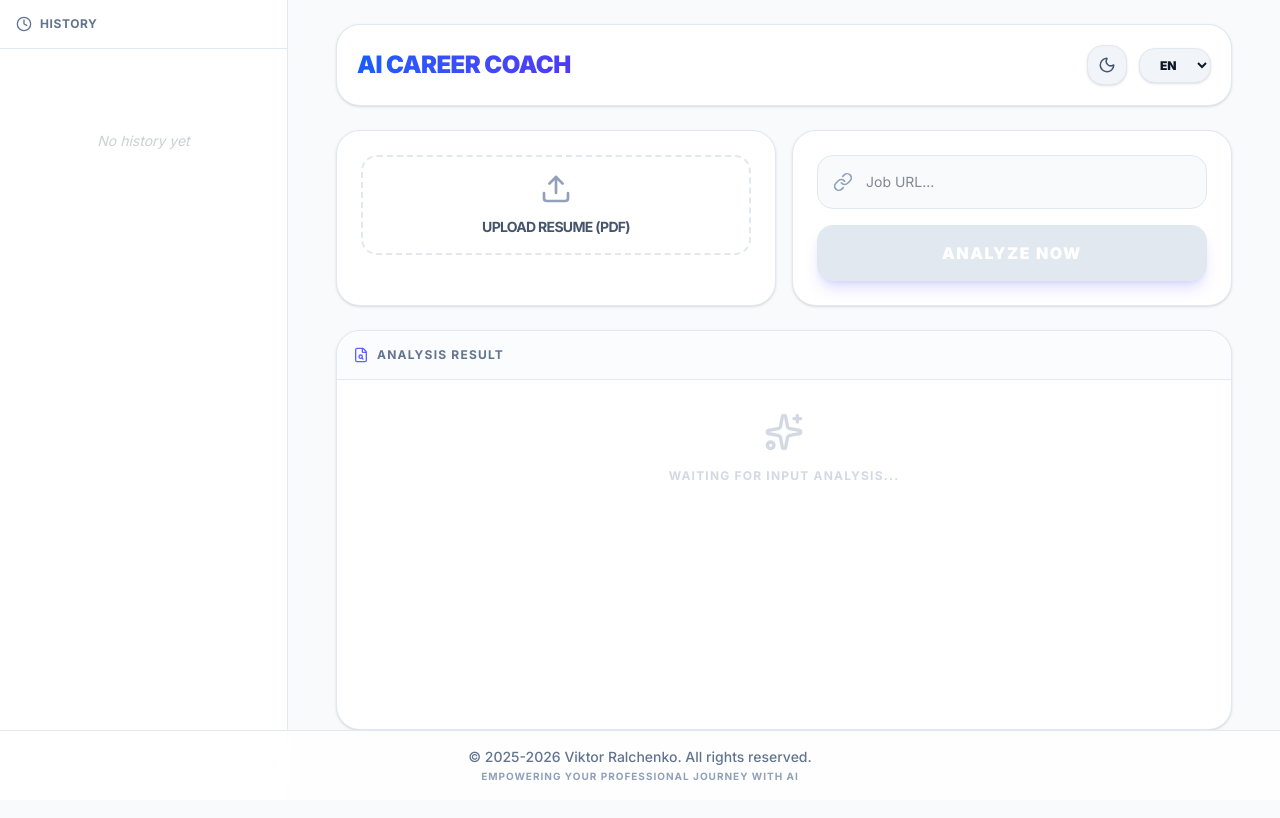
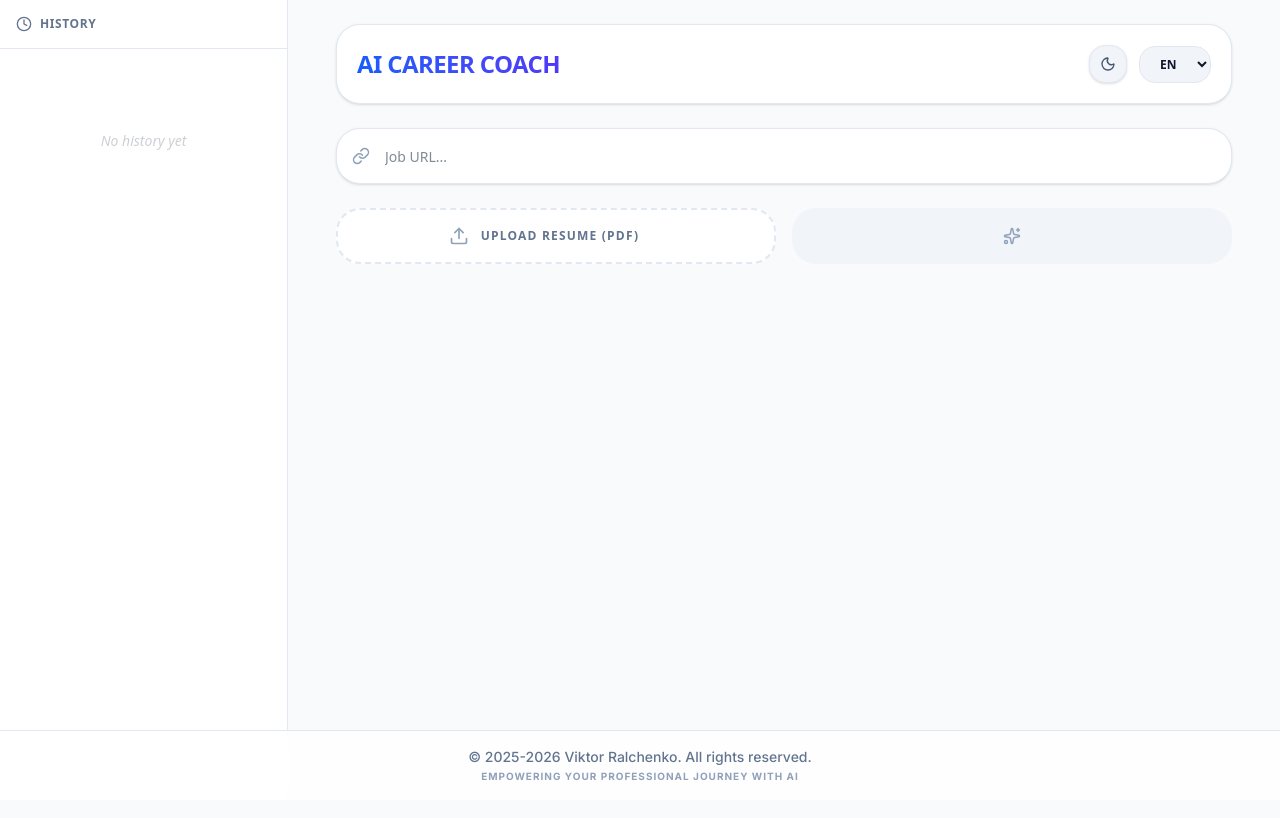
Before and after one commit to vralchenko/ai-career-coach, a Next.js app: page / in a window 1280 px wide. Shown: the top 818 px of the page. Built offline with nearby package versions, Linux system fonts and the light colour scheme.

Commit message:
fix: resolve TS2322 ref type conflict and restore input clear buttons

```diff
--- a/src/app/page.tsx
+++ b/src/app/page.tsx
@@ -7,12 +7,13 @@ import { InputSection } from '@/components/InputSection';
 import { OutputArea } from '@/components/OutputArea';
 import { useTranslation } from '@/hooks/useTranslation';
 import RobotIcon from '../components/RobotIcon';
-import { Sun, Moon, CheckCircle, Loader2 } from 'lucide-react';
+import { Sun, Moon, CheckCircle, Menu, X } from 'lucide-react';
 
 export default function Home() {
   const { t, lang, setLang } = useTranslation();
   const { theme, setTheme } = useTheme();
   const [mounted, setMounted] = useState(false);
+  const [isSidebarOpen, setIsSidebarOpen] = useState(false);
   const [file, setFile] = useState<File | null>(null);
   const [jobUrl, setJobUrl] = useState('');
   const [report, setReport] = useState('');
@@ -40,32 +41,27 @@ export default function Home() {
 
   const handleDownloadPdf = async () => {
     if (!report || pdfLoading) return;
-
     setPdfLoading(true);
-
     try {
       const response = await fetch('/api/pdf', {
         method: 'POST',
         headers: { 'Content-Type': 'application/json' },
         body: JSON.stringify({ html: report, lang }),
       });
-
-      if (!response.ok) return;
-
+      if (response.ok) {
         const blob = await response.blob();
         const url = window.URL.createObjectURL(blob);
         const a = document.createElement('a');
         a.href = url;
-
         const metaMatch = report.match(/COMPANY:\s*(.*?)\s*\|\s*POSITION:\s*(.*)$/m);
         a.download = metaMatch
             ? `${metaMatch[1]}_${metaMatch[2]}.pdf`.replace(/\s+/g, '_')
             : 'Analysis_Report.pdf';
-
         document.body.appendChild(a);
         a.click();
         window.URL.revokeObjectURL(url);
         a.remove();
+      }
     } catch (e) {
       console.error(e);
     } finally {
@@ -77,19 +73,14 @@ export default function Home() {
     if (!file || !jobUrl) return;
     setLoading(true);
     setReport('');
-
     const formData = new FormData();
     formData.append('resume', file);
     formData.append('jobUrl', jobUrl);
     formData.append('language', lang);
 
     try {
-      const res = await fetch('/api/analyze', {
-        method: 'POST',
-        body: formData
-      });
-
-      if (!res.ok) throw new Error('Failed to start analysis');
+      const res = await fetch('/api/analyze', { method: 'POST', body: formData });
+      if (!res.ok) return;
 
       const reader = res.body?.getReader();
       const decoder = new TextDecoder();
@@ -100,52 +91,39 @@ export default function Home() {
         while (true) {
           const { value, done } = await reader.read();
           if (done) break;
-
           buffer += decoder.decode(value, { stream: true });
           const lines = buffer.split('\n');
           buffer = lines.pop() || '';
-
           for (const line of lines) {
             const trimmedLine = line.trim();
             if (!trimmedLine || trimmedLine === 'data: [DONE]') continue;
-
             if (trimmedLine.startsWith('data: ')) {
               try {
                 const jsonString = trimmedLine.replace('data: ', '');
                 const data = JSON.parse(jsonString);
                 const content = data.choices[0]?.delta?.content || "";
-
                 fullText += content;
                 setReport(fullText);
-
                 if (scrollRef.current) {
                   scrollRef.current.scrollTop = scrollRef.current.scrollHeight;
                 }
               } catch (e) {
-                console.warn("Incomplete JSON chunk detected", e);
+                console.warn("Stream error", e);
               }
             }
           }
         }
 
         const metaMatch = fullText.match(/COMPANY:\s*(.*?)\s*\|\s*POSITION:\s*(.*)$/m);
-        const historyTitle = metaMatch
-            ? `${metaMatch[1]} - ${metaMatch[2]}`
-            : t.analysisReportTitle;
-
         const historyItem = {
           id: Date.now(),
           date: new Date().toLocaleString(),
-          title: historyTitle.toUpperCase(),
+          title: metaMatch ? `${metaMatch[1]} - ${metaMatch[2]}`.toUpperCase() : t.analysisReportTitle,
           url: jobUrl,
           report: fullText
         };
-
         const existing = JSON.parse(localStorage.getItem('analysis_history') || '[]');
-        localStorage.setItem(
-            'analysis_history',
-            JSON.stringify([historyItem, ...existing].slice(0, 20))
-        );
+        localStorage.setItem('analysis_history', JSON.stringify([historyItem, ...existing].slice(0, 20)));
         window.dispatchEvent(new Event('history_updated'));
       }
     } catch (e) {
@@ -158,45 +136,58 @@ export default function Home() {
   if (!mounted) return null;
 
   return (
-      <div className="flex h-screen bg-slate-50 dark:bg-[#08080a] transition-colors overflow-hidden relative">
-        <Sidebar t={t} onSelect={(rep, url) => { setReport(rep); setJobUrl(url); }} />
+      <div className="flex h-screen bg-slate-50 dark:bg-[#08080a] overflow-hidden relative font-sans">
+        <div className={`
+          fixed inset-0 z-50 lg:relative lg:inset-auto lg:flex
+          ${isSidebarOpen ? 'translate-x-0' : '-translate-x-full lg:translate-x-0'}
+          transition-transform duration-300 ease-in-out
+        `}>
+          <Sidebar t={t} onSelect={(rep, url) => { setReport(rep); setJobUrl(url); setIsSidebarOpen(false); }} />
+          {isSidebarOpen && (
+              <button
+                  onClick={() => setIsSidebarOpen(false)}
+                  className="absolute top-4 right-4 p-2 bg-white dark:bg-[#111114] rounded-full lg:hidden shadow-lg border dark:border-slate-800"
+              >
+                <X size={24} />
+              </button>
+          )}
+        </div>
 
         {copied && (
-            <div className="fixed top-24 left-1/2 -translate-x-1/2 z-[100] bg-emerald-500 text-white px-4 py-2 rounded-full shadow-lg flex items-center gap-2 animate-in fade-in slide-in-from-top-4 duration-300">
-              <CheckCircle size={16} />
-              <span className="text-xs font-bold uppercase tracking-widest">{t.copied}</span>
+            <div className="fixed top-4 lg:top-24 left-1/2 -translate-x-1/2 z-[100] bg-emerald-500 text-white px-4 py-2 rounded-full shadow-lg flex items-center gap-2 animate-in fade-in slide-in-from-top-4 duration-300">
+              <CheckCircle size={14} />
+              <span className="text-[10px] lg:text-xs font-bold uppercase">{t.copied}</span>
             </div>
         )}
 
-        {pdfLoading && (
-            <div className="fixed top-24 left-1/2 -translate-x-1/2 z-[100] bg-indigo-600 text-white px-6 py-3 rounded-full shadow-xl flex items-center gap-3 animate-in fade-in slide-in-from-top-4 duration-300 border border-white/20 backdrop-blur-sm">
-              <Loader2 size={18} className="animate-spin" />
-              <span className="text-xs font-black uppercase tracking-widest">Generating PDF...</span>
-            </div>
-        )}
-
-        <main className="flex-1 overflow-y-auto p-6 custom-scrollbar">
-          <div className="max-w-4xl mx-auto flex flex-col gap-6">
-            <header className="flex justify-between items-center bg-white dark:bg-[#111114] p-5 rounded-3xl border border-slate-200 dark:border-slate-800 shadow-sm">
-              <div className="flex items-center gap-4">
-                <h1 className="text-2xl font-black bg-linear-to-r from-blue-600 to-indigo-600 bg-clip-text text-transparent uppercase tracking-tight leading-none">
+        <main className="flex-1 overflow-y-auto p-3 lg:p-6 custom-scrollbar relative">
+          <div className="max-w-4xl mx-auto flex flex-col gap-4 lg:gap-6">
+            <header className="flex justify-between items-center bg-white dark:bg-[#111114] p-3 lg:p-5 rounded-2xl lg:rounded-3xl border border-slate-200 dark:border-slate-800 shadow-sm">
+              <div className="flex items-center gap-2 lg:gap-4">
+                <button
+                    onClick={() => setIsSidebarOpen(true)}
+                    className="p-2 lg:hidden text-slate-600 dark:text-slate-400"
+                >
+                  <Menu size={20} />
+                </button>
+                <h1 className="text-base lg:text-2xl font-black bg-gradient-to-r from-blue-600 to-indigo-600 bg-clip-text text-transparent uppercase tracking-tight leading-none">
                   {t.brandName}
                 </h1>
-                {loading && <RobotIcon className="w-8 h-8 text-indigo-500 animate-spin" />}
+                {loading && <RobotIcon className="w-6 h-6 lg:w-8 lg:h-8 text-indigo-500 animate-spin" />}
               </div>
 
-              <div className="flex items-center gap-3">
+              <div className="flex items-center gap-2 lg:gap-3">
                 <button
                     onClick={() => setTheme(theme === 'dark' ? 'light' : 'dark')}
-                    className="p-2.5 rounded-2xl bg-slate-100 dark:bg-[#1a1a20] border border-slate-200 dark:border-slate-700 text-slate-600 dark:text-yellow-400 hover:scale-110 transition-all shadow-sm"
+                    className="p-2 lg:p-2.5 rounded-xl lg:rounded-2xl bg-slate-100 dark:bg-[#1a1a20] border border-slate-200 dark:border-slate-700 text-slate-600 dark:text-yellow-400 shadow-sm hover:scale-105 transition-transform"
                 >
-                  {theme === 'dark' ? <Sun size={18} /> : <Moon size={18} />}
+                  {theme === 'dark' ? <Sun size={16} /> : <Moon size={16} />}
                 </button>
 
                 <select
                     value={lang}
                     onChange={(e) => setLang(e.target.value)}
-                    className="bg-slate-100 dark:bg-[#1a1a20] border border-slate-200 dark:border-slate-700 px-4 py-2 rounded-2xl text-xs font-black uppercase text-slate-900 dark:text-white cursor-pointer hover:border-indigo-500 shadow-sm transition-all outline-none"
+                    className="bg-slate-100 dark:bg-[#1a1a20] border border-slate-200 dark:border-slate-700 px-2 lg:px-4 py-1.5 lg:py-2 rounded-xl lg:rounded-2xl text-[10px] lg:text-xs font-black uppercase text-slate-900 dark:text-white outline-none cursor-pointer"
                 >
                   {['en', 'de', 'es', 'ru', 'uk'].map(l => (
                       <option key={l} value={l}>{l.toUpperCase()}</option>
--- a/src/components/InputSection.tsx
+++ b/src/components/InputSection.tsx
@@ -1,5 +1,6 @@
-import React from 'react';
-import { Upload, Link as LinkIcon, X, FileText } from 'lucide-react';
+'use client';
+
+import { Upload, Link as LinkIcon, Sparkles, X } from 'lucide-react';
 
 interface InputSectionProps {
     file: File | null;
@@ -11,50 +12,58 @@ interface InputSectionProps {
     t: any;
 }
 
-export const InputSection: React.FC<InputSectionProps> = ({
-                                                              file, setFile, jobUrl, setJobUrl, loading, onStart, t
-                                                          }) => {
+export function InputSection({ file, setFile, jobUrl, setJobUrl, loading, onStart, t }: InputSectionProps) {
     return (
-        <div className="grid grid-cols-1 md:grid-cols-2 gap-4">
-            <div className="bg-white dark:bg-[#111114] p-6 rounded-3xl border border-slate-200 dark:border-slate-800 shadow-sm relative group overflow-hidden">
-                {file && (
+        <section className="flex flex-col gap-4 lg:gap-6">
+            <div className="relative w-full group">
+                <div className="absolute inset-y-0 left-0 pl-4 flex items-center pointer-events-none text-slate-400">
+                    <LinkIcon size={18} />
+                </div>
+                <input
+                    type="text"
+                    placeholder={t.jobUrlPlaceholder}
+                    value={jobUrl}
+                    onChange={(e) => setJobUrl(e.target.value)}
+                    className="w-full h-14 bg-white dark:bg-[#111114] border border-slate-200 dark:border-slate-800 rounded-2xl lg:rounded-3xl pl-12 pr-12 text-sm focus:ring-2 focus:ring-indigo-500 outline-none transition-all dark:text-white shadow-sm"
+                />
+                {jobUrl && (
                     <button
-                        onClick={(e) => { e.stopPropagation(); setFile(null); }}
-                        className="absolute top-4 right-4 z-20 p-1.5 bg-slate-100 dark:bg-slate-800 hover:bg-red-50 dark:hover:bg-red-900/30 text-slate-400 hover:text-red-500 rounded-lg transition-colors"
+                        onClick={() => setJobUrl('')}
+                        className="absolute inset-y-0 right-4 flex items-center text-slate-400 hover:text-slate-600 dark:hover:text-slate-200 transition-colors"
                     >
-                        <X size={14} />
+                        <X size={18} />
                     </button>
                 )}
-                <input
-                    type="file"
-                    accept=".pdf"
-                    onChange={(e) => setFile(e.target.files?.[0] || null)}
-                    className="absolute inset-0 w-full h-full opacity-0 cursor-pointer z-10"
-                />
-                <div className={`flex flex-col items-center justify-center gap-3 py-4 border-2 border-dashed rounded-2xl transition-colors ${file ? 'border-emerald-500/50 bg-emerald-50/10' : 'border-slate-200 dark:border-slate-800 group-hover:border-indigo-500'}`}>
-                    {file ? <FileText className="w-8 h-8 text-emerald-500" /> : <Upload className="w-8 h-8 text-slate-400" />}
-                    <span className="text-sm font-bold text-slate-600 dark:text-slate-400 uppercase tracking-tighter px-4 text-center truncate w-full">
-            {file ? file.name : t.uploadResume}
-          </span>
-                </div>
             </div>
 
-            <div className="bg-white dark:bg-[#111114] p-6 rounded-3xl border border-slate-200 dark:border-slate-800 shadow-sm flex flex-col gap-4">
-                <div className="relative flex items-center">
-                    <LinkIcon className="absolute left-4 w-5 h-5 text-slate-400" />
-                    <input
-                        type="text"
-                        placeholder={t.jobUrlPlaceholder}
-                        value={jobUrl}
-                        onChange={(e) => setJobUrl(e.target.value)}
-                        className="w-full pl-12 pr-12 py-4 bg-slate-50 dark:bg-[#1a1a20] border border-slate-200 dark:border-slate-700 rounded-2xl text-sm focus:outline-none focus:border-indigo-500 transition-all text-slate-900 dark:text-white"
-                    />
-                    {jobUrl && (
+            <div className="grid grid-cols-1 sm:grid-cols-2 gap-4">
+                <div className="relative">
+                    <label className={`
+            flex items-center justify-center h-14 w-full
+            rounded-2xl lg:rounded-3xl border-2 border-dashed transition-all cursor-pointer
+            ${file
+                        ? 'border-emerald-500 bg-emerald-50/50 dark:bg-emerald-500/5'
+                        : 'border-slate-200 dark:border-slate-800 bg-white dark:bg-[#111114] hover:border-indigo-500'}
+          `}>
+                        <div className="flex items-center gap-3 px-4 pr-10 overflow-hidden">
+                            <Upload className={`w-5 h-5 flex-shrink-0 ${file ? 'text-emerald-500' : 'text-slate-400'}`} />
+                            <p className="text-[10px] lg:text-xs font-black uppercase tracking-widest text-slate-500 truncate">
+                                {file ? file.name : t.uploadResume}
+                            </p>
+                        </div>
+                        <input
+                            type="file"
+                            className="hidden"
+                            accept=".pdf"
+                            onChange={(e) => setFile(e.target.files?.[0] || null)}
+                        />
+                    </label>
+                    {file && (
                         <button
-                            onClick={() => setJobUrl('')}
-                            className="absolute right-4 p-1 hover:bg-slate-200 dark:hover:bg-slate-700 rounded-full text-slate-400 transition-colors"
+                            onClick={(e) => { e.preventDefault(); setFile(null); }}
+                            className="absolute inset-y-0 right-4 flex items-center text-slate-400 hover:text-rose-500 transition-colors"
                         >
-                            <X size={16} />
+                            <X size={18} />
                         </button>
                     )}
                 </div>
@@ -62,11 +71,18 @@ export const InputSection: React.FC<InputSectionProps> = ({
                 <button
                     onClick={onStart}
                     disabled={loading || !file || !jobUrl}
-                    className="w-full py-4 bg-indigo-600 hover:bg-indigo-700 disabled:bg-slate-200 dark:disabled:bg-slate-800 text-white font-black uppercase tracking-widest rounded-2xl transition-all shadow-lg shadow-indigo-500/20 active:scale-[0.98]"
+                    className={`
+            h-14 rounded-2xl lg:rounded-3xl font-black uppercase tracking-[0.2em] text-[10px] lg:text-xs
+            flex items-center justify-center gap-3 transition-all
+            ${loading || !file || !jobUrl
+                        ? 'bg-slate-100 dark:bg-[#1a1a20] text-slate-400 cursor-not-allowed'
+                        : 'bg-indigo-600 hover:bg-indigo-700 text-white shadow-lg shadow-indigo-500/20 active:scale-95'}
+          `}
                 >
-                    {loading ? t.analyzing : t.analyzeNow}
+                    <Sparkles size={18} className={loading ? "animate-spin" : ""} />
+                    {loading ? t.analyzing : t.analyzeBtn}
                 </button>
             </div>
-        </div>
+        </section>
     );
-};
+}
--- a/src/components/OutputArea.tsx
+++ b/src/components/OutputArea.tsx
@@ -1,68 +1,70 @@
 'use client';
 
-import React from 'react';
-import { Copy, Sparkles, FileSearch, FileDown } from 'lucide-react';
 import ReactMarkdown from 'react-markdown';
+import { Copy, FileDown, Loader2, BarChart3 } from 'lucide-react';
 
 interface OutputAreaProps {
     report: string;
     loading: boolean;
+    // Исправлено: добавлена поддержка null для RefObject
     scrollRef: React.RefObject<HTMLDivElement | null>;
     onCopy: () => void;
     onDownloadPdf: () => void;
     t: any;
 }
 
-export const OutputArea: React.FC<OutputAreaProps> = ({
-                                                          report, loading, scrollRef, onCopy, onDownloadPdf, t
-                                                      }) => {
+export function OutputArea({ report, loading, scrollRef, onCopy, onDownloadPdf, t }: OutputAreaProps) {
+    if (!loading && !report) return null;
+
     return (
-        <div className="bg-white dark:bg-[#111114] rounded-3xl border border-slate-200 dark:border-slate-800 shadow-sm overflow-hidden flex flex-col min-h-[400px]">
-            <div className="p-4 border-b border-slate-200 dark:border-slate-800 flex justify-between items-center bg-slate-50/50 dark:bg-[#16161a]">
+        <div className="bg-white dark:bg-[#111114] rounded-2xl lg:rounded-3xl border border-slate-200 dark:border-slate-800 shadow-sm overflow-hidden flex flex-col h-[500px] lg:h-[600px]">
+            <div className="p-3 lg:p-5 border-b border-slate-100 dark:border-slate-800 flex flex-col sm:flex-row justify-between items-start sm:items-center gap-3 bg-slate-50/50 dark:bg-white/5">
                 <div className="flex items-center gap-2">
-                    <FileSearch size={16} className="text-indigo-500" />
-                    <span className="text-xs font-bold uppercase tracking-widest text-slate-500">
-            {t.analysisResult}
-          </span>
+                    <BarChart3 size={18} className="text-indigo-500" />
+                    <h2 className="text-[10px] lg:text-xs font-black uppercase tracking-widest text-slate-500">
+                        {t.analysisReportTitle}
+                    </h2>
                 </div>
-                <div className="flex items-center gap-2">
-                    {report && (
-                        <>
-                            <button onClick={onCopy} className="flex items-center gap-2 px-3 py-1.5 rounded-xl border dark:border-slate-700 text-[10px] font-bold uppercase hover:border-indigo-500 transition-all shadow-sm">
-                                <Copy size={12} /> {t.copyReport}
-                            </button>
-                            <button onClick={onDownloadPdf} className="flex items-center gap-2 px-3 py-1.5 rounded-xl bg-indigo-600 text-white text-[10px] font-bold uppercase hover:bg-indigo-700 transition-all shadow-md">
-                                <FileDown size={12} /> {t.downloadPdf}
-                            </button>
-                        </>
-                    )}
-                </div>
+
+                {report && (
+                    <div className="flex items-center gap-2 w-full sm:w-auto">
+                        <button
+                            onClick={onCopy}
+                            className="flex-1 sm:flex-none flex items-center justify-center gap-2 px-3 lg:px-4 py-2 bg-white dark:bg-[#1a1a20] border border-slate-200 dark:border-slate-700 rounded-xl text-[10px] font-bold uppercase tracking-wider hover:bg-slate-50 transition-all dark:text-white"
+                        >
+                            <Copy size={14} />
+                            <span className="inline">{t.copyReport}</span>
+                        </button>
+                        <button
+                            onClick={onDownloadPdf}
+                            className="flex-1 sm:flex-none flex items-center justify-center gap-2 px-3 lg:px-4 py-2 bg-indigo-600 text-white rounded-xl text-[10px] font-bold uppercase tracking-wider hover:bg-indigo-700 transition-all shadow-md shadow-indigo-500/10"
+                        >
+                            <FileDown size={14} />
+                            <span className="inline">{t.downloadPdf}</span>
+                        </button>
+                    </div>
+                )}
             </div>
 
-            <div className="flex-1 p-8 overflow-y-auto custom-scrollbar" ref={scrollRef}>
-                {!report && !loading ? (
-                    <div className="h-full flex flex-col items-center justify-center text-slate-400 gap-4 opacity-40">
-                        <Sparkles size={40} />
-                        <p className="text-xs font-bold uppercase tracking-widest">{t.waitingForInput}</p>
+            <div
+                ref={scrollRef}
+                className="flex-1 overflow-y-auto p-4 lg:p-8 custom-scrollbar scroll-smooth"
+            >
+                {loading && !report ? (
+                    <div className="h-full flex flex-col items-center justify-center text-slate-400 gap-4">
+                        <Loader2 className="animate-spin text-indigo-500" size={32} />
+                        <p className="text-[10px] lg:text-xs font-black uppercase tracking-[0.2em] animate-pulse">
+                            {t.initializingAI}
+                        </p>
                     </div>
                 ) : (
-                    <div className="max-w-none text-slate-900 dark:text-slate-200">
-                        <ReactMarkdown
-                            components={{
-                                h1: ({node, ...props}) => <h1 className="text-2xl font-black text-indigo-600 dark:text-indigo-400 uppercase tracking-tight mb-4 mt-2 border-b pb-2" {...props} />,
-                                h2: ({node, ...props}) => <h2 className="text-xl font-bold text-indigo-500 dark:text-indigo-400 uppercase tracking-tight mb-2 mt-6 flex items-center gap-2" {...props} />,
-                                p: ({node, ...props}) => <p className="leading-relaxed mb-3 text-sm" {...props} />,
-                                ul: ({node, ...props}) => <ul className="list-disc pl-5 mb-3 space-y-1 text-sm" {...props} />,
-                                li: ({node, ...props}) => <li className="pl-1" {...props} />,
-                                strong: ({node, ...props}) => <strong className="font-black text-indigo-600 dark:text-indigo-400" {...props} />,
-                            }}
-                        >
+                    <div className="prose prose-slate dark:prose-invert max-w-none prose-sm lg:prose-base animate-in fade-in duration-700">
+                        <ReactMarkdown>
                             {report}
                         </ReactMarkdown>
-                        {loading && <span className="inline-block w-2 h-4 ml-1 bg-indigo-500 animate-pulse" />}
                     </div>
                 )}
             </div>
         </div>
     );
-};
+}
```
Lines whose indentation alone changed are shown as unchanged.
